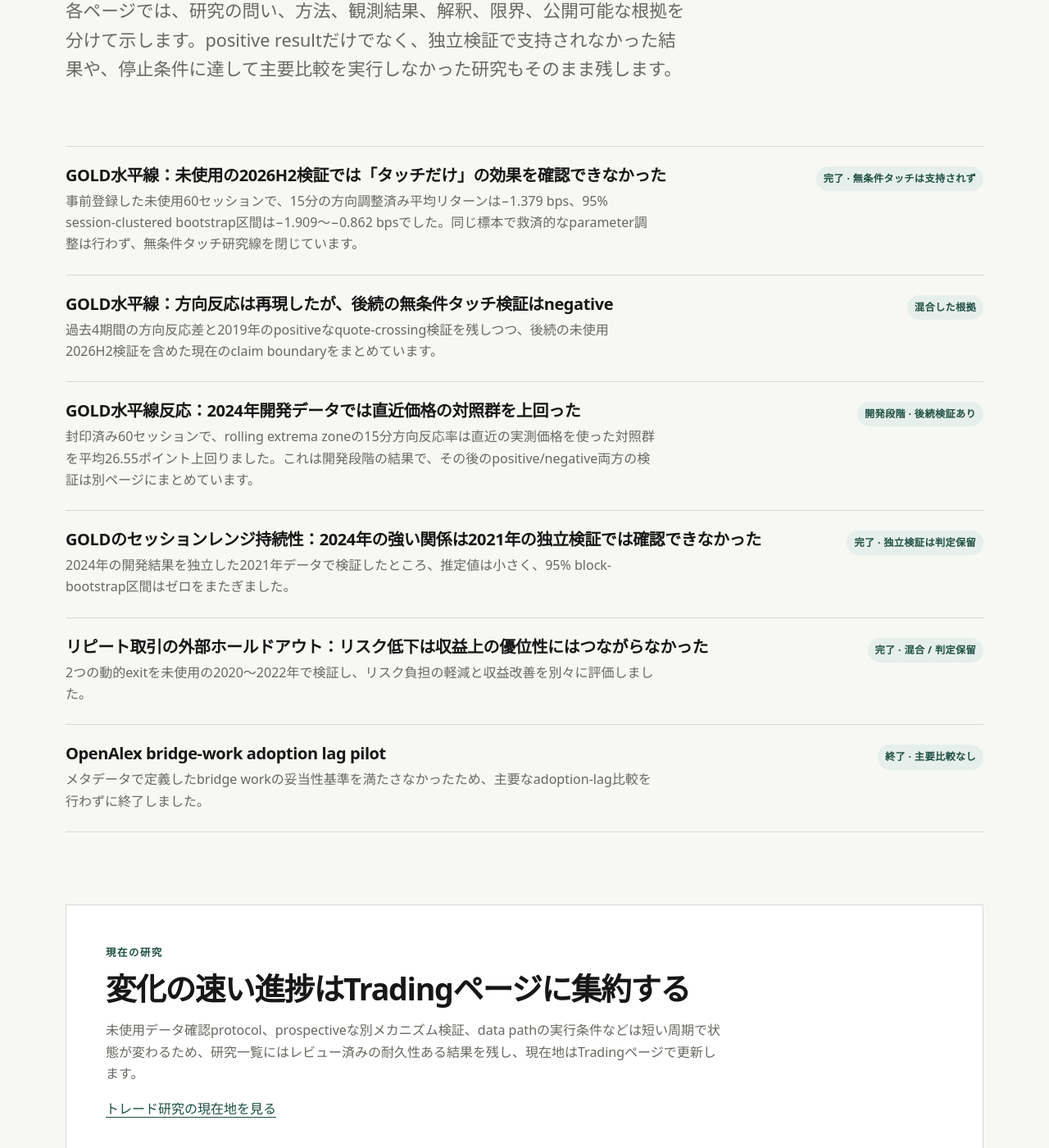
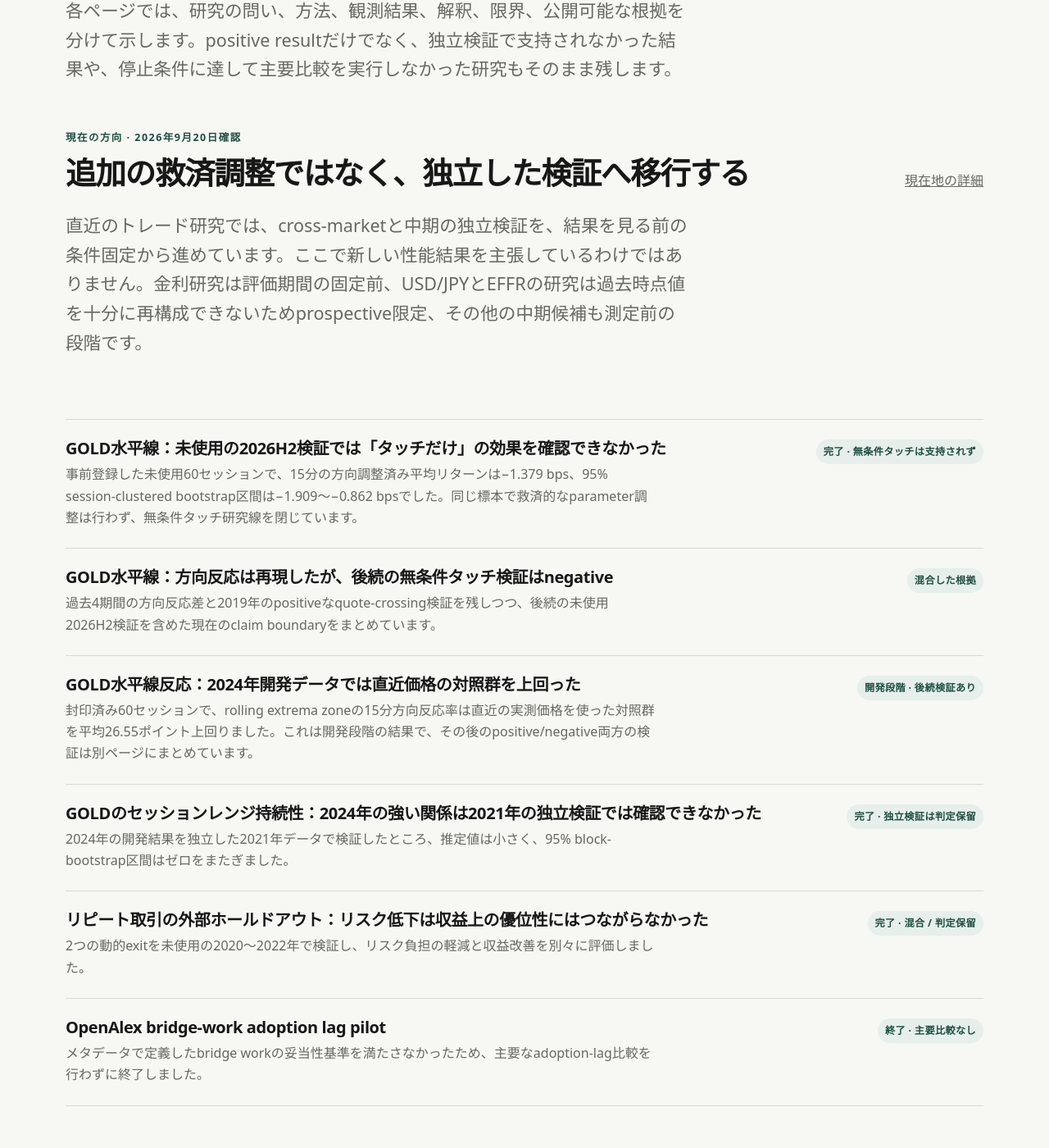
Before and after one commit to Josh-Temple/studio-lab-research, a Jekyll site: the page built from ja/research/index.md, in a window 1280 px wide and 1400 px high, scrolled down 327 px. Shown: the whole window at 82% size. Built offline with Jekyll 4.4.1, drawn with Linux system fonts in a browser that asks for light colours; some of the changed text lies outside the part shown.

Commit message:
研究一覧に現在の方向を追加

```diff
--- a/ja/research/index.md
+++ b/ja/research/index.md
@@ -8,6 +8,11 @@ description: Studio Labの公開研究。方法、結果、限界、根拠を分
 <p class="eyebrow">研究</p>
 <h1>研究と検証</h1>
 <p class="lede">各ページでは、研究の問い、方法、観測結果、解釈、限界、公開可能な根拠を分けて示します。positive resultだけでなく、独立検証で支持されなかった結果や、停止条件に達して主要比較を実行しなかった研究もそのまま残します。</p>
+
+<section class="section compact-section">
+  <div class="section-heading"><div><p class="eyebrow">現在の方向 · 2026年9月20日確認</p><h2>追加の救済調整ではなく、独立した検証へ移行する</h2></div><a href="{{ '/ja/trading/' | relative_url }}">現在地の詳細</a></div>
+  <p class="lede">直近のトレード研究では、cross-marketと中期の独立検証を、結果を見る前の条件固定から進めています。ここで新しい性能結果を主張しているわけではありません。金利研究は評価期間の固定前、USD/JPYとEFFRの研究は過去時点値を十分に再構成できないためprospective限定、その他の中期候補も測定前の段階です。</p>
+</section>
 
 <section class="section">
   <div class="research-list">
@@ -57,8 +62,8 @@ description: Studio Labの公開研究。方法、結果、限界、根拠を分
 </section>
 
 <section class="section public-boundary">
-  <p class="eyebrow">現在の研究</p>
-  <h2>変化の速い進捗はTradingページに集約する</h2>
-  <p>未使用データ確認protocol、prospectiveな別メカニズム検証、data pathの実行条件などは短い周期で状態が変わるため、研究一覧にはレビュー済みの耐久性ある結果を残し、現在地はTradingページで更新します。</p>
+  <p class="eyebrow">公開範囲</p>
+  <h2>研究一覧には耐久性のある結果を残す</h2>
+  <p>短い周期で変わるprotocolや実行準備はTradingページで現在地を示し、この一覧ではレビュー済みの結果を中心に残します。未観測の研究線、内部の作業キュー、運用ログは公開結果と混ぜません。</p>
   <a href="{{ '/ja/trading/' | relative_url }}">トレード研究の現在地を見る</a>
 </section>
```
